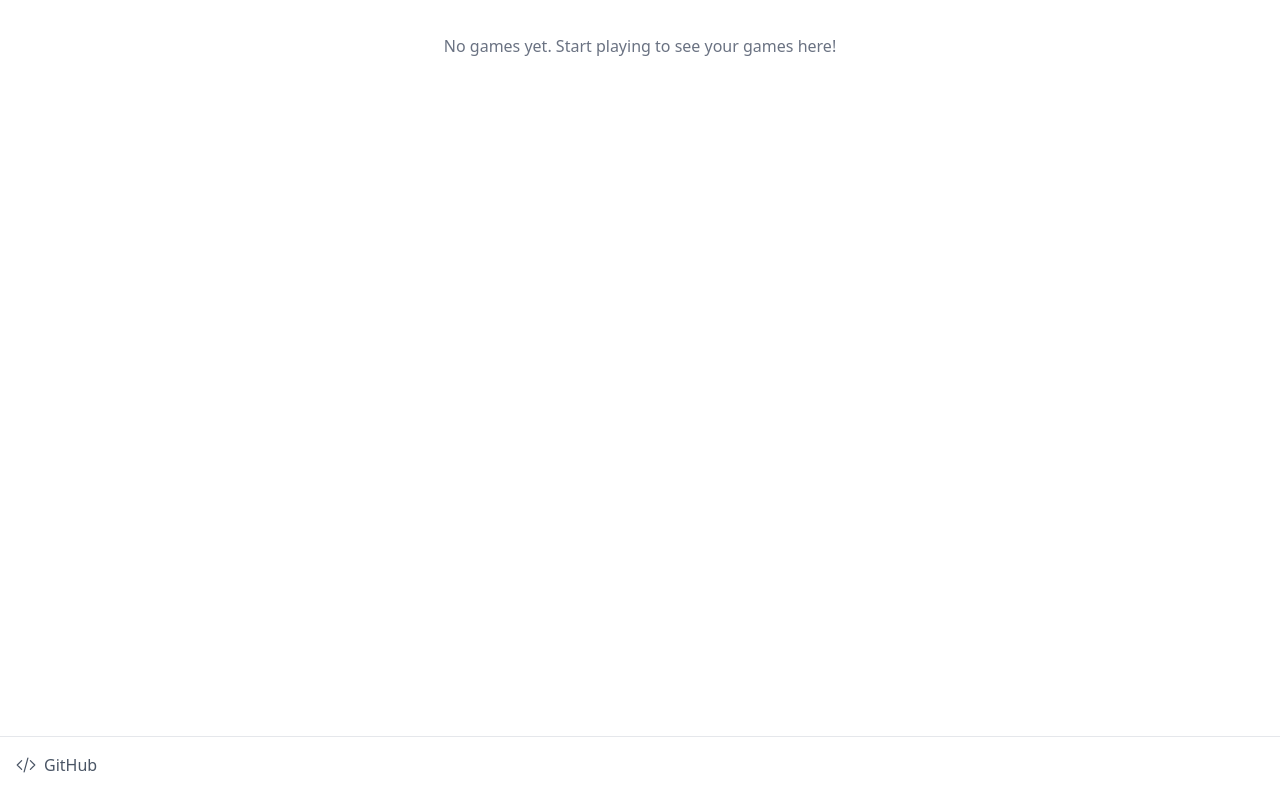
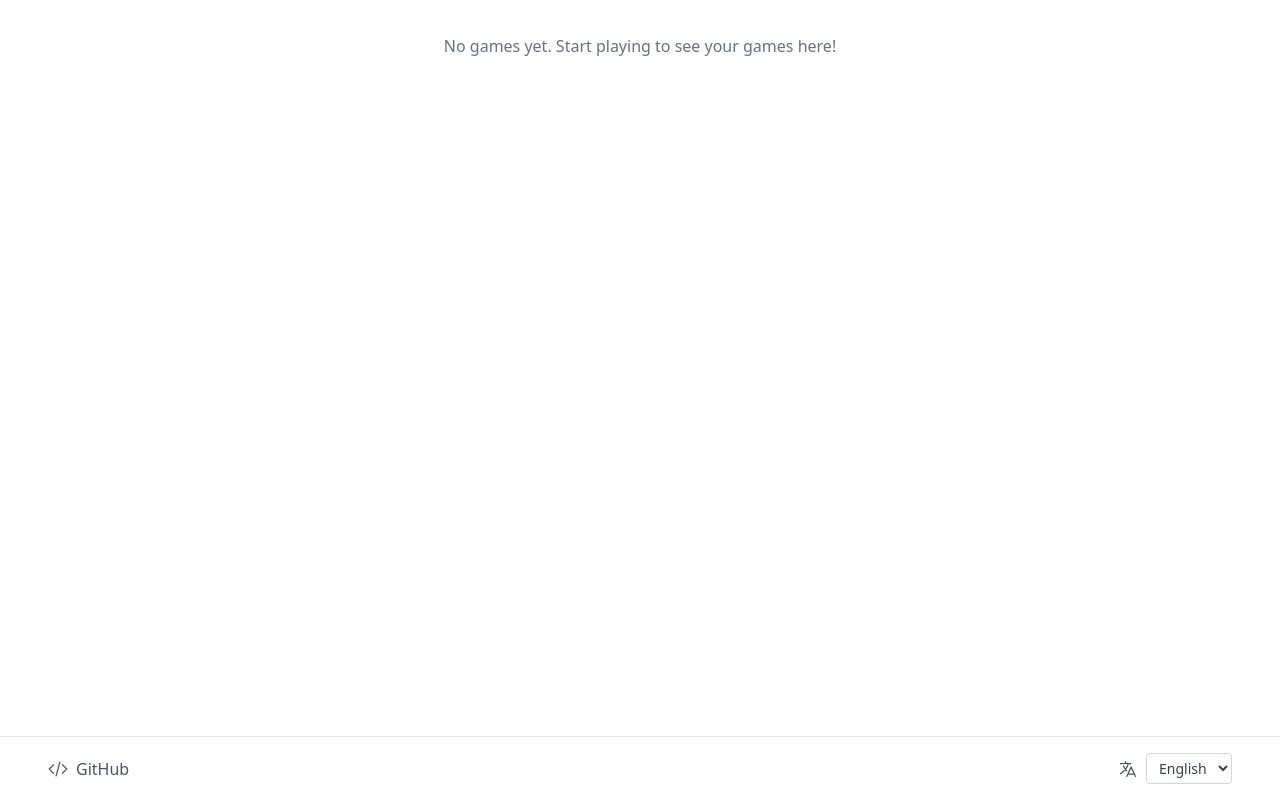
Before and after one commit to checkmate-works/blindfold-chess-deprecated, a React (Vite) app: page / in a window 1280 px wide. Shown: the part 214-1014 px from the top of the page. Built offline with nearby package versions, Linux system fonts and the light colour scheme.

Commit message:
Add a selectbox to switch languages

```diff
--- a/src/app/index.tsx
+++ b/src/app/index.tsx
@@ -3,6 +3,7 @@ import { router } from "@/app/router";
 import { Toaster } from "react-hot-toast";
 import "@/i18n/config";
 import * as Sentry from "@sentry/react";
+import { LanguageProvider } from "@/contexts/language-context";
 
 if (!import.meta.env.DEV) {
   Sentry.init({
@@ -13,9 +14,9 @@ if (!import.meta.env.DEV) {
 
 export const App = () => {
   return (
-    <>
+    <LanguageProvider>
       <Toaster position="bottom-center" />
       <RouterProvider router={router} />
-    </>
+    </LanguageProvider>
   );
 };
--- a/src/components/layouts/footer.tsx
+++ b/src/components/layouts/footer.tsx
@@ -1,8 +1,12 @@
-import { CodeBracketIcon } from "@heroicons/react/24/outline";
+import { CodeBracketIcon, LanguageIcon } from "@heroicons/react/24/outline";
+import { useLanguage } from "@/contexts/language-context";
 
 export const Footer = () => {
+  const { language, setLanguage } = useLanguage();
+
   return (
     <footer className="border-t border-gray-200 p-4">
+      <div className="mx-auto max-w-7xl px-4 sm:px-6 md:px-8 flex justify-between items-center">
         <a
           href="https://github.com/checkmate-works/blindfold-chess"
           target="_blank"
@@ -12,6 +16,19 @@ export const Footer = () => {
           <CodeBracketIcon className="w-5 h-5" />
           <span>GitHub</span>
         </a>
+
+        <div className="flex items-center space-x-2">
+          <LanguageIcon className="w-5 h-5 text-gray-600" />
+          <select
+            value={language}
+            onChange={(e) => setLanguage(e.target.value as "en" | "ja")}
+            className="bg-white border border-gray-300 text-gray-700 py-1 px-2 rounded-sm text-sm focus:outline-none focus:ring-2 focus:ring-black focus:border-transparent"
+          >
+            <option value="en">English</option>
+            <option value="ja">日本語</option>
+          </select>
+        </div>
+      </div>
     </footer>
   );
 };
--- /dev/null
+++ b/src/contexts/language-context.tsx
@@ -0,0 +1,40 @@
+import { createContext, useContext, useState, ReactNode } from "react";
+import { useTranslation } from "react-i18next";
+
+type Language = "en" | "ja";
+
+type LanguageContextType = {
+  language: Language;
+  setLanguage: (lang: Language) => void;
+};
+
+const LanguageContext = createContext<LanguageContextType | undefined>(
+  undefined,
+);
+
+export const LanguageProvider = ({ children }: { children: ReactNode }) => {
+  const { i18n } = useTranslation();
+  const [language, setLanguageState] = useState<Language>(
+    (localStorage.getItem("language") as Language) || "en",
+  );
+
+  const setLanguage = (lang: Language) => {
+    setLanguageState(lang);
+    i18n.changeLanguage(lang);
+    localStorage.setItem("language", lang);
+  };
+
+  return (
+    <LanguageContext.Provider value={{ language, setLanguage }}>
+      {children}
+    </LanguageContext.Provider>
+  );
+};
+
+export const useLanguage = () => {
+  const context = useContext(LanguageContext);
+  if (context === undefined) {
+    throw new Error("useLanguage must be used within a LanguageProvider");
+  }
+  return context;
+};
```
Lines whose indentation alone changed are shown as unchanged.
